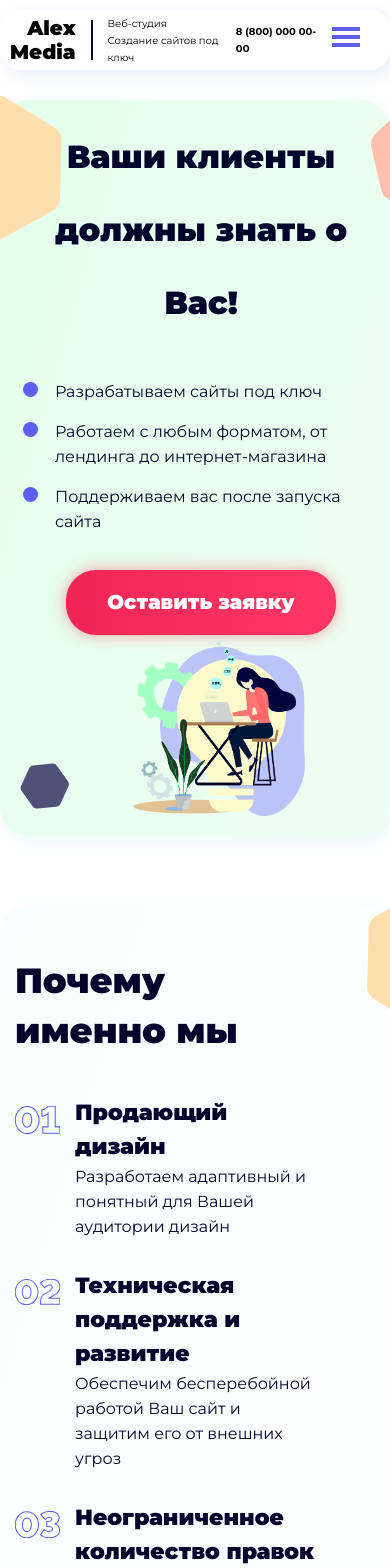
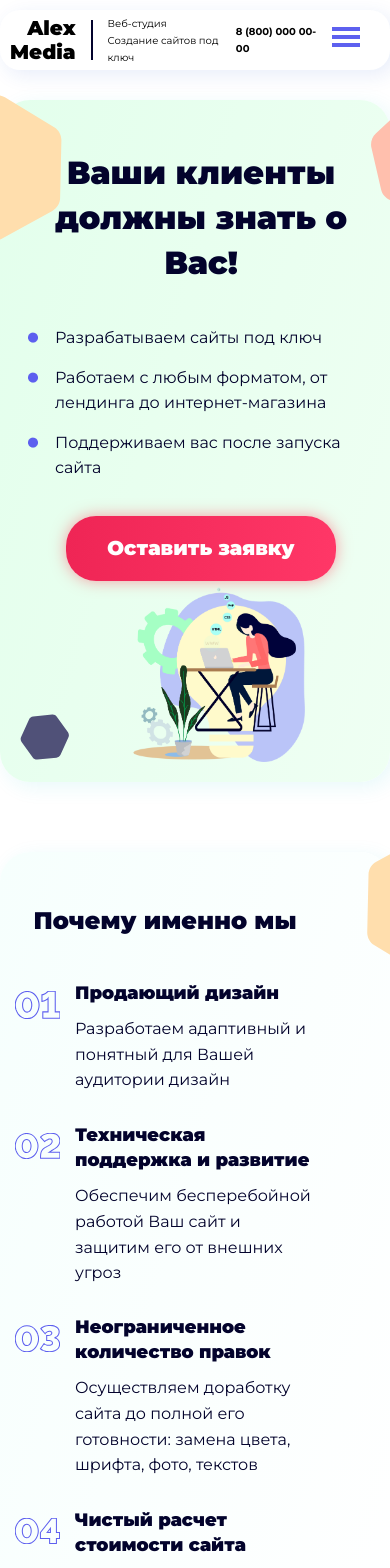
Before and after one commit to DenKuznets/testovoe-alexmedia, a React (Vite) app: page / in a window 390 px wide. Shown: the top 1568 px of the page. Built offline with nearby package versions, Linux system fonts and the light colour scheme.

Commit message:
end of the day commit

```diff
--- a/src/App.css
+++ b/src/App.css
@@ -98,25 +98,25 @@ body {
 h1 {
   font-weight: 900;
   font-size: 60px;
-  line-height: 73px;
+  line-height: 1.6;
 }
 
 h2 {
   font-weight: 900;
   font-size: 35px;
-  line-height: 50px;
+  line-height: 1.6;
 }
 
 h3 {
   font-weight: 900;
   font-size: 28px;
-  line-height: 34px;
+  line-height: 1.6;
 }
 
 p {
   font-weight: 400;
   font-size: 16px;
-  line-height: 25px;
+  line-height: 1.6;
 }
 
 @media (max-width: 768px) {
@@ -124,8 +124,17 @@ p {
     font-size: 48px;
   }
 
+  h2 {
+    font-size: 28px;
+  }
+
   h3 {
     font-size: 22px;
+    line-height: 1.4;
+  }
+
+  p {
+    font-size: 16px;
   }
 }
 
@@ -133,4 +142,17 @@ p {
   h1 {
     font-size: 32px;
   }
+
+  h2 {
+    font-size: 24px;
+  }
+
+  h3 {
+    font-size: 18px;
+  }
+
+  p {
+    font-size: 16px;
+  }
+
 }
--- a/src/components/styled/EasyWork.styled.js
+++ b/src/components/styled/EasyWork.styled.js
@@ -44,6 +44,9 @@ const EasyWorkStyled = styled.div`
 
     p {
       margin-top: 40px;
+      @media (max-width: ${screen.screen768}) {
+        margin-top: 20px;
+      }
     }
 
     ul {
--- a/src/components/styled/Hero.styled.js
+++ b/src/components/styled/Hero.styled.js
@@ -40,9 +40,14 @@ const HeroStyled = styled.div`
     }
 
     h1 {
+      font-weight: 900;
+      font-size: 60px;
+      line-height: 73px;
       margin-top: 126px;
       @media (max-width: ${screen.screen768}) {
-        margin-top: 20px;
+        margin-top: 50px;
+        font-size: 32px;
+        line-height: 45px;
       }
     }
 
@@ -51,6 +56,10 @@ const HeroStyled = styled.div`
       margin-top: 25px;
       padding-left: 20px;
       list-style-image: url(./images/list-dot.svg);
+      @media (max-width: ${screen.screen768}) {
+        list-style-image: url(./images/list-dot-small.png);
+
+      }
       li {
         font-weight: 400;
         font-size: 16px;
--- a/src/components/styled/Partners.styled.jsx
+++ b/src/components/styled/Partners.styled.jsx
@@ -12,6 +12,7 @@ const StyledPartners = styled.div`
     @media (max-width: ${screen.screen480}) {
       flex-direction: column;
       align-items: center;
+      padding: 0 10px;
     }
     img {
       max-width: 25%;
--- a/src/components/styled/WhyUs.styled.js
+++ b/src/components/styled/WhyUs.styled.js
@@ -14,6 +14,9 @@ const StyledWhyUs = styled.div`
     display: flex;
     flex-direction: column;
     align-items: center;
+    p{
+      margin-top: 10px;
+    }
   }
 
   .polygon2 {
```
Also changed, not shown: 1 other file (tests, documents, lock files or other folders).
